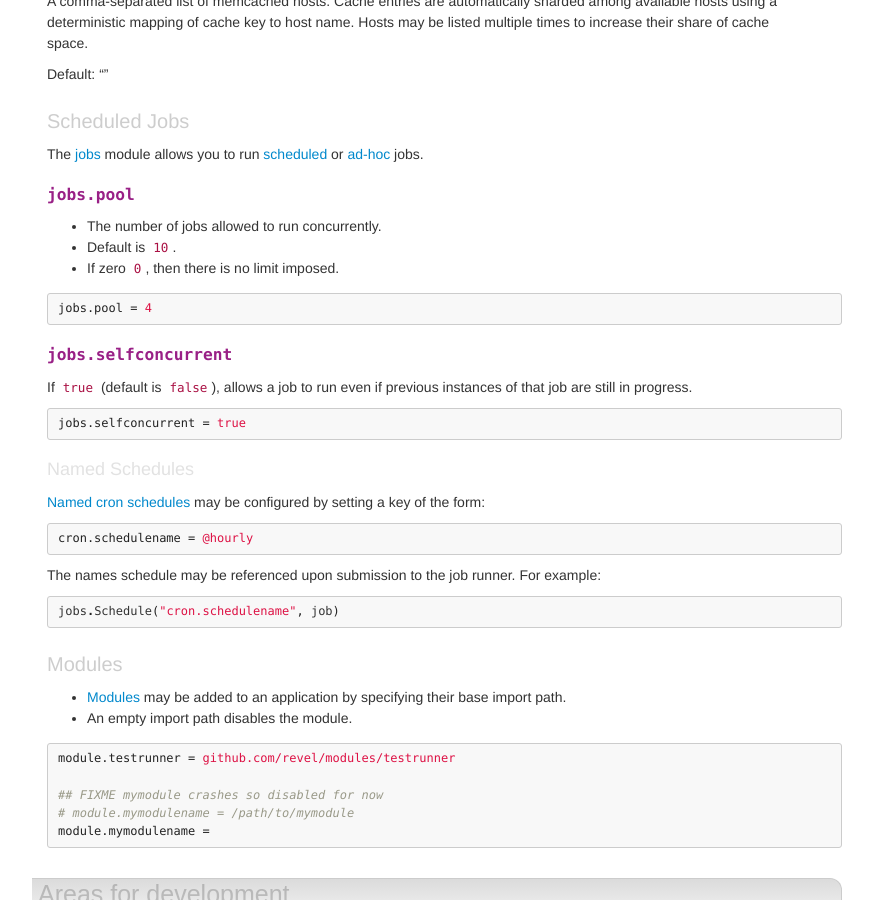
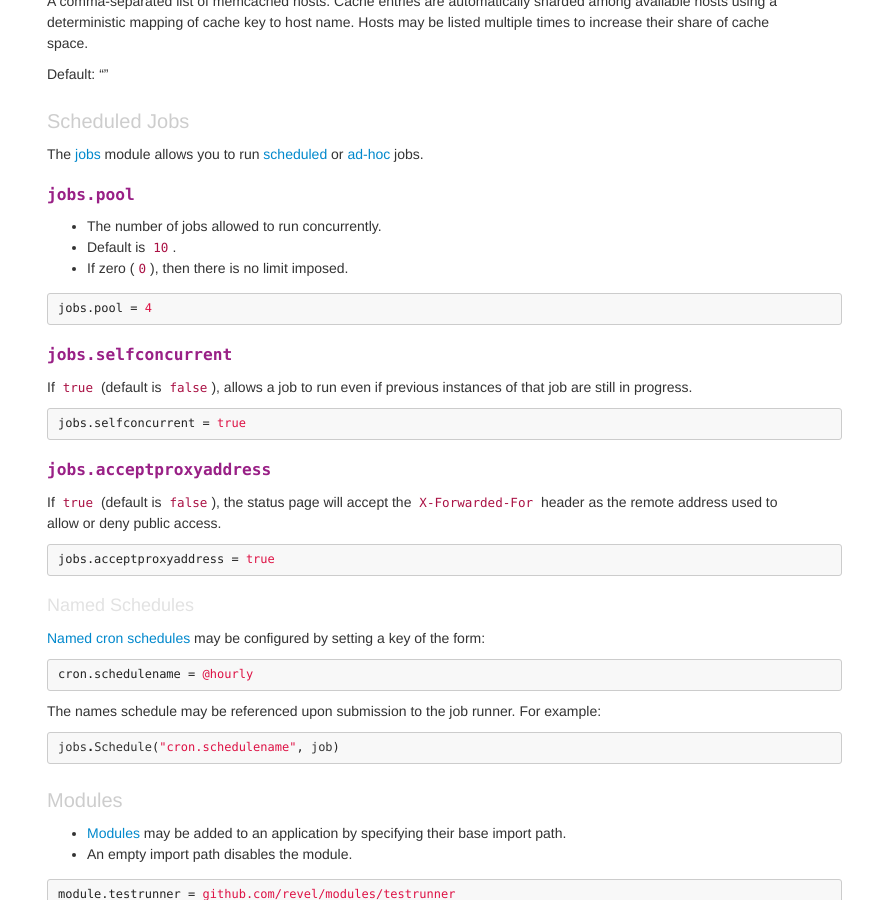
Before and after one commit to revel/revel.github.io, a Jekyll site: the page built from manual/appconf.md, in a window 1280 px wide and 900 px high, scrolled down 7641 px. Shown: the whole window, without its empty margins (343-1216 px from the left). Built offline with Jekyll 4.4.1, drawn with Linux system fonts in a browser that asks for light colours; nearby versions of some CDN libraries; comment, search, counter and statistics services are not loaded.

Commit message:
Adds jobs.acceptproxyaddress config flag

```diff
--- a/manual/appconf.md
+++ b/manual/appconf.md
@@ -504,22 +504,32 @@ The [jobs](jobs.html) module allows you to run [scheduled](jobs.html#RecurringJo
 
 - The number of jobs allowed to run concurrently.
 - Default is `10`.
-- If zero `0`, then there is no limit imposed.
+- If zero (`0`), then there is no limit imposed.
 
 {% highlight ini %}
 jobs.pool = 4
 {% endhighlight %}
 
 
-
-
 #### `jobs.selfconcurrent`
 
 If `true` (default is `false`), allows a job to run even if previous instances of that job are still in
 progress.
+
 {% highlight ini %}
 jobs.selfconcurrent = true
 {% endhighlight %}
+
+
+#### `jobs.acceptproxyaddress`
+
+If `true` (default is `false`), the status page will accept the `X-Forwarded-For` header as the remote
+address used to allow or deny public access.
+
+{% highlight ini %}
+jobs.acceptproxyaddress = true
+{% endhighlight %}
+
 
 
 #### Named Schedules
@@ -533,7 +543,6 @@ example:
 {% highlight go %}
 jobs.Schedule("cron.schedulename", job)
 {% endhighlight %}
-
 
 
 
```
Also changed, not shown: manual/jobs.md (+2 -1 lines).
